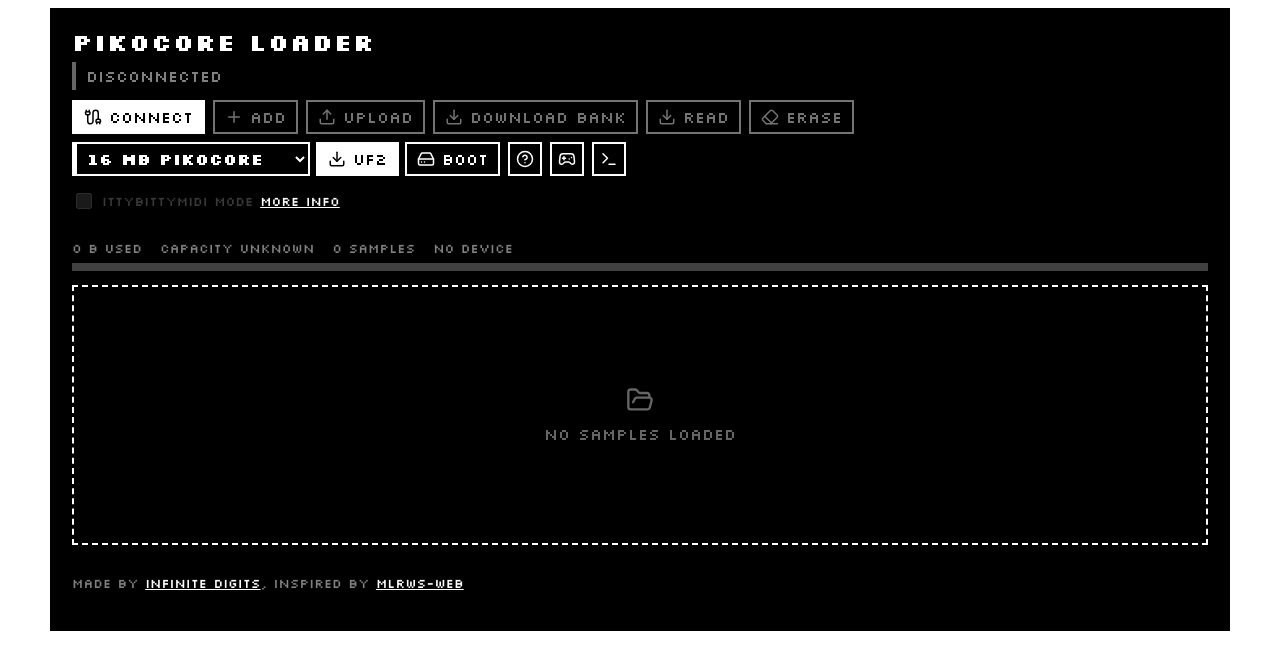
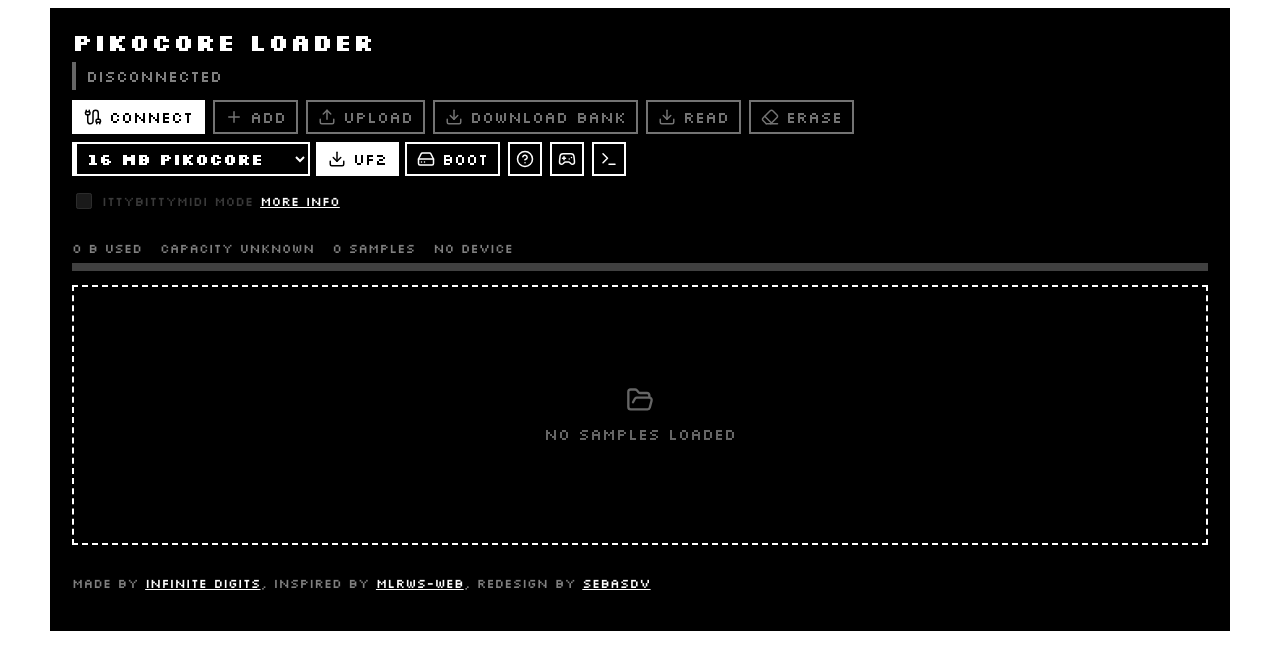
Before and after one commit to sebasdv/pikocore_gamepad, a React (Vite) app in the folder web/: page / in a window 1280 px wide. Shown: the top 670 px of the page. Built offline with nearby package versions, Linux system fonts and the light colour scheme.

Commit message:
feat(web): credit sebasdv for the monochrome redesign in the footer

```diff
--- a/web/src/App.tsx
+++ b/web/src/App.tsx
@@ -1102,6 +1102,10 @@
         <a href="https://github.com/dessertplanet/MLRws-web/" title="Open dessertplanet/MLRws-web on GitHub">
           MLRws-web
         </a>
+        , redesign by{' '}
+        <a href="https://github.com/sebasdv" title="Open sebasdv on GitHub">
+          sebasdv
+        </a>
       </footer>
     </main>
   );
```
